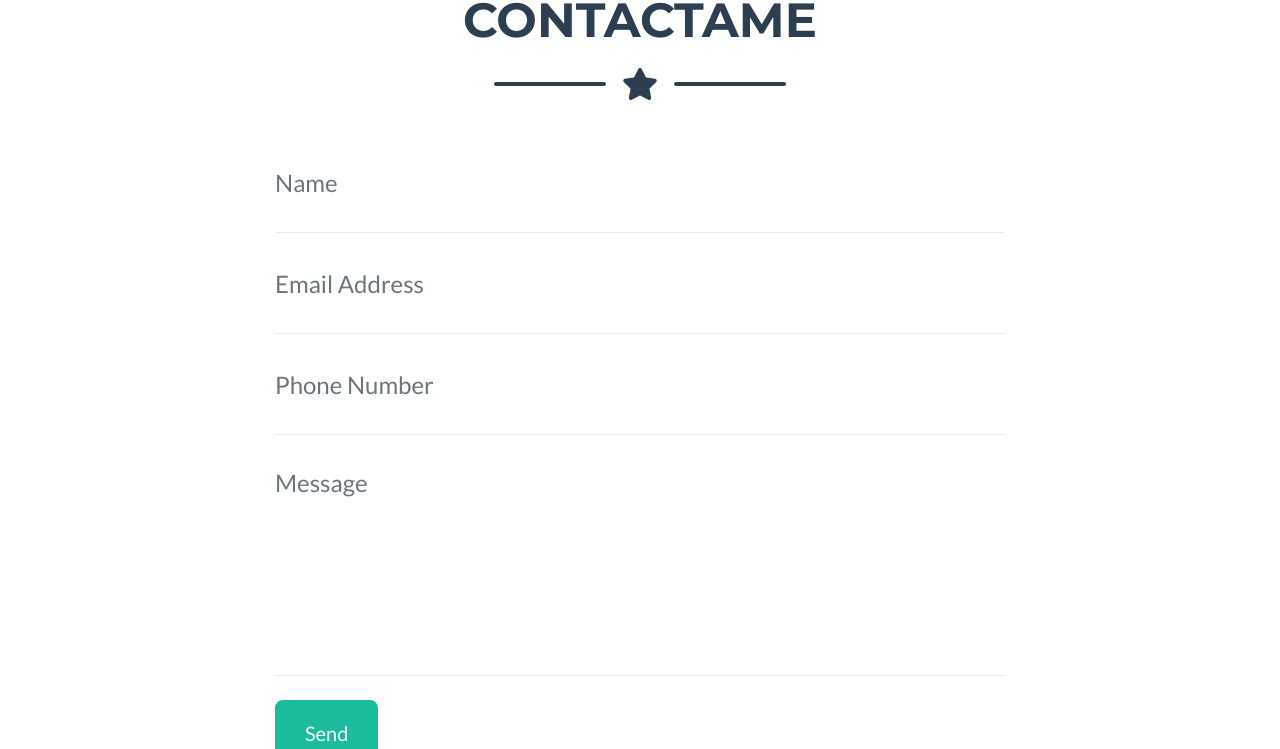
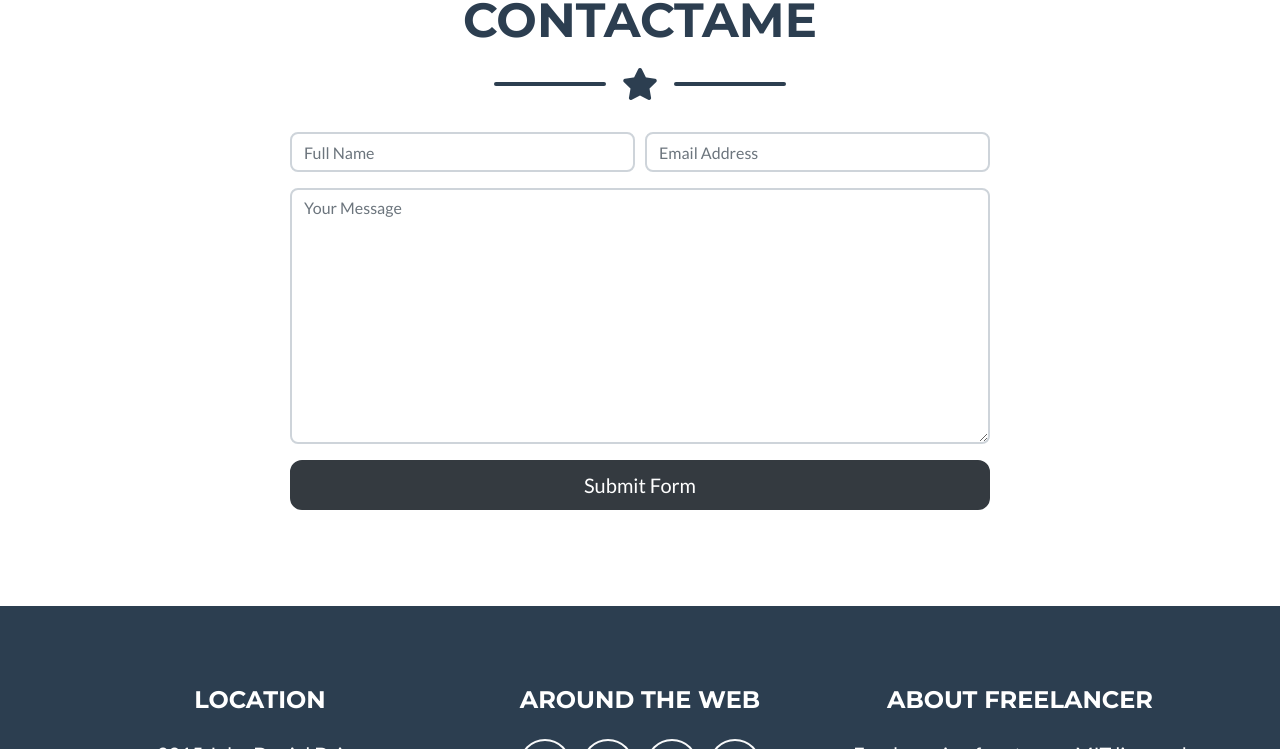
Before and after one commit to elvisoft/miweb, a website with bundled scripts: page index.html in a window 1280 px wide. Shown: the part 2348-3097 px from the top of the page. Built offline with nearby package versions, Linux system fonts and the light colour scheme; a script that the page names is missing.

Commit message:
add form send

```diff
--- a/index.html
+++ b/index.html
@@ -226,46 +226,27 @@
       <div class="row">
         <div class="col-lg-8 mx-auto">
           <!-- To configure the contact form email address, go to mail/contact_me.php and update the email address in the PHP file on line 19. -->
-          <form name="sentMessage" id="contactForm" novalidate="novalidate">
-            <div class="control-group">
-              <div class="form-group floating-label-form-group controls mb-0 pb-2">
-                <label>Name</label>
-                <input class="form-control" id="name" type="text" placeholder="Name" required="required" data-validation-required-message="Please enter your name.">
-                <p class="help-block text-danger"></p>
-              </div>
-            </div>
-            <div class="control-group">
-              <div class="form-group floating-label-form-group controls mb-0 pb-2">
-                <label>Email Address</label>
-                <input class="form-control" id="email" type="email" placeholder="Email Address" required="required" data-validation-required-message="Please enter your email address.">
-                <p class="help-block text-danger"></p>
-              </div>
-            </div>
-            <div class="control-group">
-              <div class="form-group floating-label-form-group controls mb-0 pb-2">
-                <label>Phone Number</label>
-                <input class="form-control" id="phone" type="tel" placeholder="Phone Number" required="required" data-validation-required-message="Please enter your phone number.">
-                <p class="help-block text-danger"></p>
-              </div>
-            </div>
-            <div class="control-group">
-              <div class="form-group floating-label-form-group controls mb-0 pb-2">
-                <label>Message</label>
-                <textarea class="form-control" id="message" rows="5" placeholder="Message" required="required" data-validation-required-message="Please enter a message."></textarea>
-                <p class="help-block text-danger"></p>
-              </div>
-            </div>
-            <br>
-            <div id="success"></div>
-            <div class="form-group">
-              <button type="submit" class="btn btn-primary btn-xl" id="sendMessageButton">Send</button>
-            </div>
-          </form>
 
-          <!-- form.123formbuilder.com script begins here -->
-          <script type="text/javascript" defer src="https://form.123formbuilder.com/embed/5769099.js" data-role="form" data-default-width="650px"></script>
-          <!-- form.123formbuilder.com script ends here -->
 
+          <div class="container">
+
+  <form target="_blank" action="https://formsubmit.co/elvisoftbeta@gmail.com" method="POST">
+    <div class="form-group">
+      <div class="form-row">
+        <div class="col">
+          <input type="text" name="name" class="form-control" placeholder="Full Name" required>
+        </div>
+        <div class="col">
+          <input type="email" name="email" class="form-control" placeholder="Email Address" required>
+        </div>
+      </div>
+    </div>
+    <div class="form-group">
+      <textarea placeholder="Your Message" class="form-control" name="message" rows="10" required></textarea>
+    </div>
+    <button type="submit" class="btn btn-lg btn-dark btn-block">Submit Form</button>
+  </form>
+</div>
         </div>
       </div>
 
```
